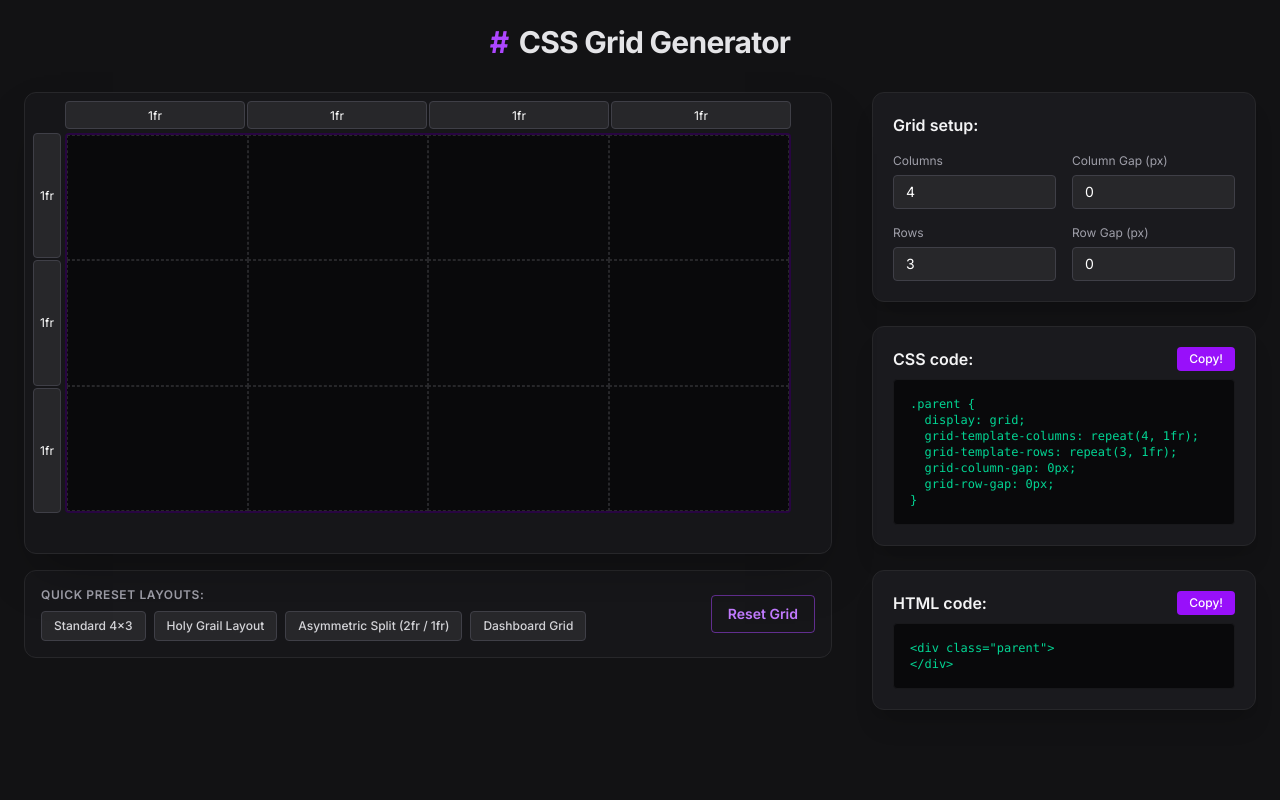
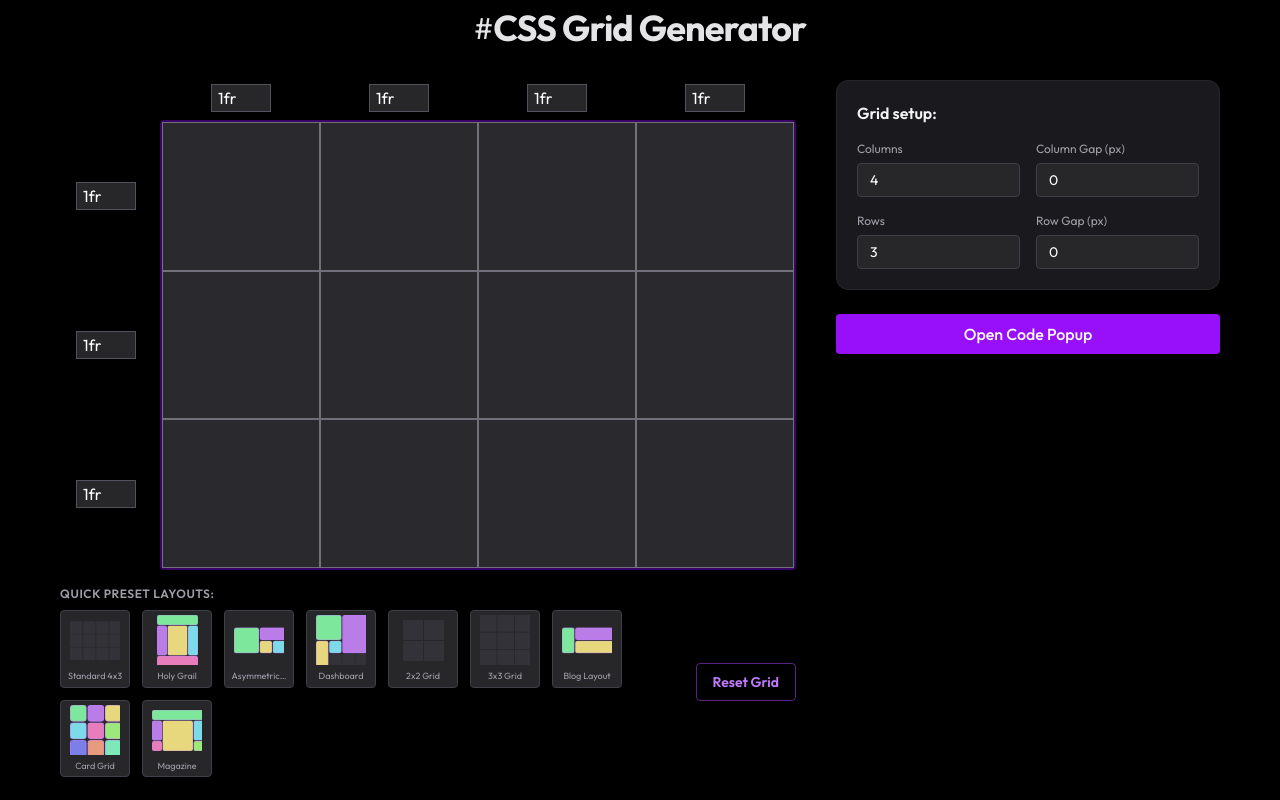
Before and after one commit to byllzz/gridzzly, a React (Vite) app: page / in a window 1280 px wide. Built offline with nearby package versions, Linux system fonts and the light colour scheme.

Commit message:
feat: add button to toggle code popup modal for CSS/HTML output

```diff
--- a/index.html
+++ b/index.html
@@ -8,6 +8,11 @@
   <link
     href="https://fonts.googleapis.com/css2?family=Inter:opsz,wght@14..32,400;14..32,500;14..32,600;14..32,700&display=swap"
     rel="stylesheet">
+  <link rel="preconnect" href="https://fonts.googleapis.com">
+  <link rel="preconnect" href="https://fonts.gstatic.com" crossorigin>
+  <link
+    href="https://fonts.googleapis.com/css2?family=Newsreader:ital,opsz,wght@0,6..72,200..800;1,6..72,200..800&family=Outfit:wght@100..900&display=swap"
+    rel="stylesheet">
 </head>
 
 <body>
--- a/src/components/CSSGridGenerator.jsx
+++ b/src/components/CSSGridGenerator.jsx
@@ -1,9 +1,11 @@
 // CSSGridGenerator.jsx
+import React, { useState } from 'react';
 import { useGridGenerator } from '../hooks/useGridGenerator';
 import { GridSetupPanel } from './GridSetupPanel';
 import { VisualGrid } from './VisualGrid';
 import { TemplatePresets } from './TemplatePresets';
 import { CodePanel } from './CodePanel';
+import Logo from './Logo';
 
 export default function CSSGridGenerator() {
   const {
@@ -31,15 +33,19 @@ export default function CSSGridGenerator() {
     applyTemplate,
   } = useGridGenerator();
 
+  // State for code popup modal
+  const [isCodeModalOpen, setIsCodeModalOpen] = useState(false);
+
   return (
-    <div className="min-h-screen bg-[#121214] text-zinc-200 flex flex-col items-center p-6 selection:bg-purple-500/30">
+    <div className="min-h-screen bg-black text-zinc-200 flex flex-col items-center py-2 selection:bg-purple-500/30">
       <header className="mb-8">
-        <h1 className="text-3xl font-bold tracking-tight">
-          <span className="text-purple-500 font-extrabold mr-1">#</span> CSS Grid Generator
-        </h1>
+        <div className="flex items-center">
+          <span className="text-3xl">#</span>{' '}
+          <h1 className="text-4xl font-bold tracking-tight">CSS Grid Generator</h1>
+        </div>
       </header>
 
-      <div className="flex flex-col lg:flex-row gap-10 max-w-7xl w-full justify-center items-start">
+      <div className="flex flex-col lg:flex-row gap-10 px-15 w-full justify-center items-start">
         {/* Left Interaction Workspace */}
         <div className="flex flex-col flex-1 w-full gap-4">
           <VisualGrid
@@ -73,10 +79,41 @@ export default function CSSGridGenerator() {
             rowGap={rowGap}
             setRowGap={setRowGap}
           />
-          <CodePanel title="CSS code:" code={cssCode} language="css" />
-          <CodePanel title="HTML code:" code={htmlCode} language="html" />
+
+          {/* New button to open code popup */}
+          <button
+            onClick={() => setIsCodeModalOpen(true)}
+            className="bg-purple-600 hover:bg-purple-700 text-white font-medium py-2 px-4 rounded transition-colors"
+          >
+            Open Code Popup
+          </button>
+
+          {/* Existing code panels (optional, can keep or hide if you want) */}
+          {/* <CodePanel title="CSS code:" code={cssCode} language="css" />
+          <CodePanel title="HTML code:" code={htmlCode} language="html" /> */}
         </div>
       </div>
+
+      {/* Modal Popup for Code Panels */}
+      {isCodeModalOpen && (
+        <div className="fixed inset-0 z-50 flex items-center justify-center bg-black/70 backdrop-blur-sm">
+          <div className="bg-[#1a1a1e] border border-zinc-700 rounded-xl p-6 w-full max-w-3xl max-h-[90vh] overflow-y-auto shadow-2xl">
+            <div className="flex justify-between items-center mb-4">
+              <h2 className="text-xl font-bold text-purple-400">Generated Code</h2>
+              <button
+                onClick={() => setIsCodeModalOpen(false)}
+                className="text-zinc-400 hover:text-white text-2xl leading-none"
+              >
+                &times;
+              </button>
+            </div>
+            <div className="flex flex-col gap-4">
+              <CodePanel title="CSS code:" code={cssCode} language="css" />
+              <CodePanel title="HTML code:" code={htmlCode} language="html" />
+            </div>
+          </div>
+        </div>
+      )}
     </div>
   );
 }
--- /dev/null
+++ b/src/components/Logo.jsx
@@ -0,0 +1,3 @@
+export default function Logo() {
+  return <div className="w-full max-w-full h-10">#</div>;
+}
--- a/src/components/TemplatePresets.jsx
+++ b/src/components/TemplatePresets.jsx
@@ -11,21 +11,21 @@ const templates = [
     items: [],
   },
   {
-    name: 'Holy Grail Layout',
+    name: 'Holy Grail',
     cols: 3,
     rows: 3,
-    colSizes: ['200px', '1fr', '200px'],
-    rowSizes: ['80px', '1fr', '60px'],
+    colSizes: ['1fr', '2fr', '1fr'],
+    rowSizes: ['1fr', '3fr', '1fr'],
     items: [
-      { id: 1, rStart: 1, cStart: 1, rEnd: 2, cEnd: 4 },
-      { id: 2, rStart: 2, cStart: 1, rEnd: 3, cEnd: 2 },
-      { id: 3, rStart: 2, cStart: 2, rEnd: 3, cEnd: 3 },
-      { id: 4, rStart: 2, cStart: 3, rEnd: 3, cEnd: 4 },
-      { id: 5, rStart: 3, cStart: 1, rEnd: 4, cEnd: 4 },
+      { id: 1, rStart: 1, cStart: 1, rEnd: 2, cEnd: 4 }, // header
+      { id: 2, rStart: 2, cStart: 1, rEnd: 3, cEnd: 2 }, // left
+      { id: 3, rStart: 2, cStart: 2, rEnd: 3, cEnd: 3 }, // main
+      { id: 4, rStart: 2, cStart: 3, rEnd: 3, cEnd: 4 }, // right
+      { id: 5, rStart: 3, cStart: 1, rEnd: 4, cEnd: 4 }, // footer
     ],
   },
   {
-    name: 'Asymmetric Split (2fr / 1fr)',
+    name: 'Asymmetric Split',
     cols: 3,
     rows: 2,
     colSizes: ['2fr', '1fr', '1fr'],
@@ -38,7 +38,7 @@ const templates = [
     ],
   },
   {
-    name: 'Dashboard Grid',
+    name: 'Dashboard',
     cols: 4,
     rows: 3,
     colSizes: ['1fr', '1fr', '1fr', '1fr'],
@@ -50,30 +50,174 @@ const templates = [
       { id: 4, rStart: 2, cStart: 2, rEnd: 3, cEnd: 3 },
     ],
   },
+  {
+    name: '2x2 Grid',
+    cols: 2,
+    rows: 2,
+    colSizes: ['1fr', '1fr'],
+    rowSizes: ['1fr', '1fr'],
+    items: [],
+  },
+  {
+    name: '3x3 Grid',
+    cols: 3,
+    rows: 3,
+    colSizes: ['1fr', '1fr', '1fr'],
+    rowSizes: ['1fr', '1fr', '1fr'],
+    items: [],
+  },
+  {
+    name: 'Blog Layout',
+    cols: 3,
+    rows: 2,
+    colSizes: ['1fr', '2fr', '1fr'],
+    rowSizes: ['1fr', '1fr'],
+    items: [
+      { id: 1, rStart: 1, cStart: 1, rEnd: 3, cEnd: 2 }, // sidebar left
+      { id: 2, rStart: 1, cStart: 2, rEnd: 2, cEnd: 4 }, // content top
+      { id: 3, rStart: 2, cStart: 2, rEnd: 3, cEnd: 4 }, // content bottom
+    ],
+  },
+  {
+    name: 'Card Grid',
+    cols: 3,
+    rows: 3,
+    colSizes: ['1fr', '1fr', '1fr'],
+    rowSizes: ['1fr', '1fr', '1fr'],
+    items: [
+      { id: 1, rStart: 1, cStart: 1, rEnd: 2, cEnd: 2 },
+      { id: 2, rStart: 1, cStart: 2, rEnd: 2, cEnd: 3 },
+      { id: 3, rStart: 1, cStart: 3, rEnd: 2, cEnd: 4 },
+      { id: 4, rStart: 2, cStart: 1, rEnd: 3, cEnd: 2 },
+      { id: 5, rStart: 2, cStart: 2, rEnd: 3, cEnd: 3 },
+      { id: 6, rStart: 2, cStart: 3, rEnd: 3, cEnd: 4 },
+      { id: 7, rStart: 3, cStart: 1, rEnd: 4, cEnd: 2 },
+      { id: 8, rStart: 3, cStart: 2, rEnd: 4, cEnd: 3 },
+      { id: 9, rStart: 3, cStart: 3, rEnd: 4, cEnd: 4 },
+    ],
+  },
+  {
+    name: 'Magazine',
+    cols: 4,
+    rows: 3,
+    colSizes: ['1fr', '1fr', '2fr', '1fr'],
+    rowSizes: ['1fr', '2fr', '1fr'],
+    items: [
+      { id: 1, rStart: 1, cStart: 1, rEnd: 2, cEnd: 5 }, // top banner
+      { id: 2, rStart: 2, cStart: 1, rEnd: 3, cEnd: 2 }, // left
+      { id: 3, rStart: 2, cStart: 2, rEnd: 4, cEnd: 4 }, // big central
+      { id: 4, rStart: 2, cStart: 4, rEnd: 3, cEnd: 5 }, // right top
+      { id: 5, rStart: 3, cStart: 1, rEnd: 4, cEnd: 2 }, // left bottom
+      { id: 6, rStart: 3, cStart: 4, rEnd: 4, cEnd: 5 }, // right bottom
+    ],
+  },
 ];
+
+// Helper to compute scaling factor to fit preview into 50px box
+const getScale = (colSizes, rowSizes) => {
+  const baseUnit = 20; // 1fr = 20px in preview
+  const totalWidth = colSizes.reduce((sum, size) => {
+    if (size === '1fr') return sum + baseUnit;
+    if (size.endsWith('fr')) return sum + parseFloat(size) * baseUnit;
+    return sum + Math.min(parseInt(size) || baseUnit, 50);
+  }, 0);
+  const totalHeight = rowSizes.reduce((sum, size) => {
+    if (size === '1fr') return sum + baseUnit;
+    if (size.endsWith('fr')) return sum + parseFloat(size) * baseUnit;
+    return sum + Math.min(parseInt(size) || baseUnit, 50);
+  }, 0);
+  const scale = Math.min(50 / totalWidth, 50 / totalHeight, 1);
+  return { scale, totalWidth, totalHeight };
+};
+
+const MiniGridPreview = ({ cols, rows, colSizes, rowSizes, items }) => {
+  const { scale, totalWidth, totalHeight } = getScale(colSizes, rowSizes);
+  const baseUnit = 20;
+  const pxColSizes = colSizes.map(size => {
+    if (size === '1fr') return `${baseUnit}px`;
+    if (size.endsWith('fr')) return `${parseFloat(size) * baseUnit}px`;
+    return `${Math.min(parseInt(size) || baseUnit, 50)}px`;
+  });
+  const pxRowSizes = rowSizes.map(size => {
+    if (size === '1fr') return `${baseUnit}px`;
+    if (size.endsWith('fr')) return `${parseFloat(size) * baseUnit}px`;
+    return `${Math.min(parseInt(size) || baseUnit, 50)}px`;
+  });
+
+  return (
+    <div
+      className="relative flex items-center justify-center overflow-hidden"
+      style={{ width: '50px', height: '50px' }}
+    >
+      <div
+        style={{
+          display: 'grid',
+          gridTemplateColumns: pxColSizes.join(' '),
+          gridTemplateRows: pxRowSizes.join(' '),
+          gap: '1px',
+          transform: `scale(${scale})`,
+          transformOrigin: 'center center',
+          width: `${totalWidth}px`,
+          height: `${totalHeight}px`,
+        }}
+      >
+        {Array.from({ length: rows }).map((_, rIdx) =>
+          Array.from({ length: cols }).map((_, cIdx) => (
+            <div
+              key={`cell-${rIdx}-${cIdx}`}
+              style={{ gridRowStart: rIdx + 1, gridColumnStart: cIdx + 1 }}
+              className="bg-zinc-700/50"
+            />
+          )),
+        )}
+        {items.map(item => (
+          <div
+            key={item.id}
+            style={{
+              gridRow: `${item.rStart} / ${item.rEnd}`,
+              gridColumn: `${item.cStart} / ${item.cEnd}`,
+              backgroundColor: `hsl(${(item.id * 137) % 360}, 70%, 70%)`,
+            }}
+            className="rounded-sm border border-purple-400/50"
+          />
+        ))}
+      </div>
+    </div>
+  );
+};
 
 export const TemplatePresets = ({ onApplyTemplate, onReset }) => {
   return (
-    <div className="flex flex-col md:flex-row justify-between items-start md:items-center bg-[#161619] p-4 rounded-xl border border-zinc-800 gap-4">
-      <div className="flex flex-col gap-1">
+    <div className="flex flex-col md:flex-row justify-between items-start md:items-center gap-4">
+      <div className="flex flex-col gap-2">
         <span className="text-xs font-semibold text-zinc-400 uppercase tracking-wider">
           Quick Preset Layouts:
         </span>
-        <div className="flex flex-wrap gap-2 mt-1">
+        <div className="flex flex-wrap gap-3">
           {templates.map((tpl, idx) => (
             <button
               key={`template-${idx}`}
               onClick={() => onApplyTemplate(tpl)}
-              className="bg-zinc-800 hover:bg-zinc-700 border border-zinc-700 text-zinc-300 px-3 py-1.5 text-xs rounded transition font-medium"
+              className="group relative bg-zinc-800 hover:bg-zinc-700 border border-zinc-700 rounded p-1 transition-all duration-200 flex flex-col items-center gap-1 w-[70px]"
+              title={tpl.name}
             >
-              {tpl.name}
+              <MiniGridPreview
+                cols={tpl.cols}
+                rows={tpl.rows}
+                colSizes={tpl.colSizes}
+                rowSizes={tpl.rowSizes}
+                items={tpl.items}
+              />
+              <span className="text-[9px] text-zinc-400 group-hover:text-zinc-200 truncate w-full text-center">
+                {tpl.name.length > 12 ? tpl.name.slice(0, 10) + '…' : tpl.name}
+              </span>
             </button>
           ))}
         </div>
       </div>
       <button
         onClick={onReset}
-        className="border border-purple-500/50 hover:bg-purple-500/10 text-purple-400 px-4 py-2 text-sm font-semibold rounded transition whitespace-nowrap self-end md:self-auto"
+        className="border border-purple-500/50 hover:bg-purple-500/10 text-purple-400 px-4 py-2 text-sm font-semibold rounded transition whitespace-nowrap"
       >
         Reset Grid
       </button>
--- a/src/components/TrackSizeInputs.jsx
+++ b/src/components/TrackSizeInputs.jsx
@@ -1,16 +1,18 @@
 // components/TrackSizeInputs.jsx
-import React from 'react';
-
-export const ColumnTrackInputs = ({ colSizes, setColSizes }) => (
+export const ColumnTrackInputs = ({ colSizes, setColSizes, colGap }) => (
   <div
-    className="absolute top-2 left-10 right-10 h-7 grid gap-[2px]"
-    style={{ gridTemplateColumns: colSizes.map(() => '1fr').join(' ') }}
+    className="absolute -top-10 left-0 right-0 h-8 grid"
+    style={{
+      gridTemplateColumns: colSizes.join(' '),
+      columnGap: `${colGap}px`,
+      placeItems: 'center',
+    }}
   >
     {colSizes.map((size, idx) => (
       <input
         key={`col-in-${idx}`}
         type="text"
-        className="w-full h-full bg-zinc-800 border border-zinc-700 text-center text-xs text-white rounded focus:outline-none focus:border-purple-500"
+        className="w-[60px] h-7 bg-zinc-800 border border-zinc-600 text-start pl-1.5 text-[16px] text-white focus:outline-none focus:border-purple-500"
         value={size}
         onChange={e => {
           const next = [...colSizes];
@@ -22,16 +24,20 @@ export const ColumnTrackInputs = ({ colSizes, setColSizes }) => (
   </div>
 );
 
-export const RowTrackInputs = ({ rowSizes, setRowSizes }) => (
+export const RowTrackInputs = ({ rowSizes, setRowSizes, rowGap }) => (
   <div
-    className="absolute top-10 bottom-10 left-2 w-7 grid gap-[2px]"
-    style={{ gridTemplateRows: rowSizes.map(() => '1fr').join(' ') }}
+    className="absolute -left-24 top-0 bottom-0 w-20 grid"
+    style={{
+      gridTemplateRows: rowSizes.join(' '),
+      rowGap: `${rowGap}px`,
+      placeItems: 'center',
+    }}
   >
     {rowSizes.map((size, idx) => (
       <input
         key={`row-in-${idx}`}
         type="text"
-        className="w-full h-full bg-zinc-800 border border-zinc-700 text-center text-xs text-white rounded focus:outline-none focus:border-purple-500"
+        className="w-[60px] h-7 bg-zinc-800 border border-zinc-600 text-start pl-1.5 text-[16px] text-white focus:outline-none focus:border-purple-500"
         value={size}
         onChange={e => {
           const next = [...rowSizes];
--- a/src/components/VisualGrid.jsx
+++ b/src/components/VisualGrid.jsx
@@ -19,26 +19,29 @@ export const VisualGrid = ({
   finishDrawing,
   deleteItem,
 }) => {
-  // Attach global mouse up listener to finish drawing
   useEffect(() => {
     window.addEventListener('mouseup', finishDrawing);
     return () => window.removeEventListener('mouseup', finishDrawing);
   }, [finishDrawing]);
 
   return (
-    <div className="relative p-10 bg-[#161619] rounded-xl border border-zinc-800 shadow-2xl w-full overflow-auto">
-      <ColumnTrackInputs colSizes={colSizes} setColSizes={setColSizes} />
-      <RowTrackInputs rowSizes={rowSizes} setRowSizes={setRowSizes} />
-
+    <div className="relative w-full overflow-visible">
+      {/* The grid container with extra top & left margin to make room for inputs */}
       <div
-        className="bg-zinc-950 border-2 border-purple-950/60 rounded relative min-h-[380px] grid select-none"
+        className="relative bg-zinc-600/50 border-2 border-purple-950 rounded min-h-[450px] grid select-none"
         style={{
           gridTemplateColumns: colSizes.join(' '),
           gridTemplateRows: rowSizes.join(' '),
           columnGap: `${colGap}px`,
           rowGap: `${rowGap}px`,
+          marginTop: '40px', // space for column inputs
+          marginLeft: '100px', // space for row inputs
         }}
       >
+        {/* Absolute positioned inputs – they are relative to this grid container */}
+        <ColumnTrackInputs colSizes={colSizes} setColSizes={setColSizes} colGap={colGap} />
+        <RowTrackInputs rowSizes={rowSizes} setRowSizes={setRowSizes} rowGap={rowGap} />
+
         {/* Background cells */}
         {Array.from({ length: numRows }).map((_, rIdx) => {
           const r = rIdx + 1;
@@ -49,7 +52,7 @@ export const VisualGrid = ({
               <div
                 key={`cell-${r}-${c}`}
                 style={{ gridRowStart: r, gridColumnStart: c }}
-                className={`border border-dashed border-zinc-800 cursor-crosshair transition-colors duration-700 ${
+                className={`border border-zinc-500 cursor-crosshair ${
                   isHighlighted ? 'bg-purple-500/20 border-purple-500/40' : ''
                 }`}
                 onMouseDown={() => startDrawing(r, c)}
--- a/src/index.css
+++ b/src/index.css
@@ -1,8 +1,13 @@
 @import 'tailwindcss';
 
+@theme {
+  --font-primary: "Outfit", serfi;
+  --font-secondary: "Newsreader",
+    serif;
+}
 
 body {
   background-color: #0a0a0a;
   color: #fff;
-  font-family: 'Inter', system-ui, -apple-system, sans-serif;
+  font-family: "Outfit", serif;
 }
```
Also changed, not shown: src/components/PlacedItemsOverlay.jsx (+14 -4 lines).
